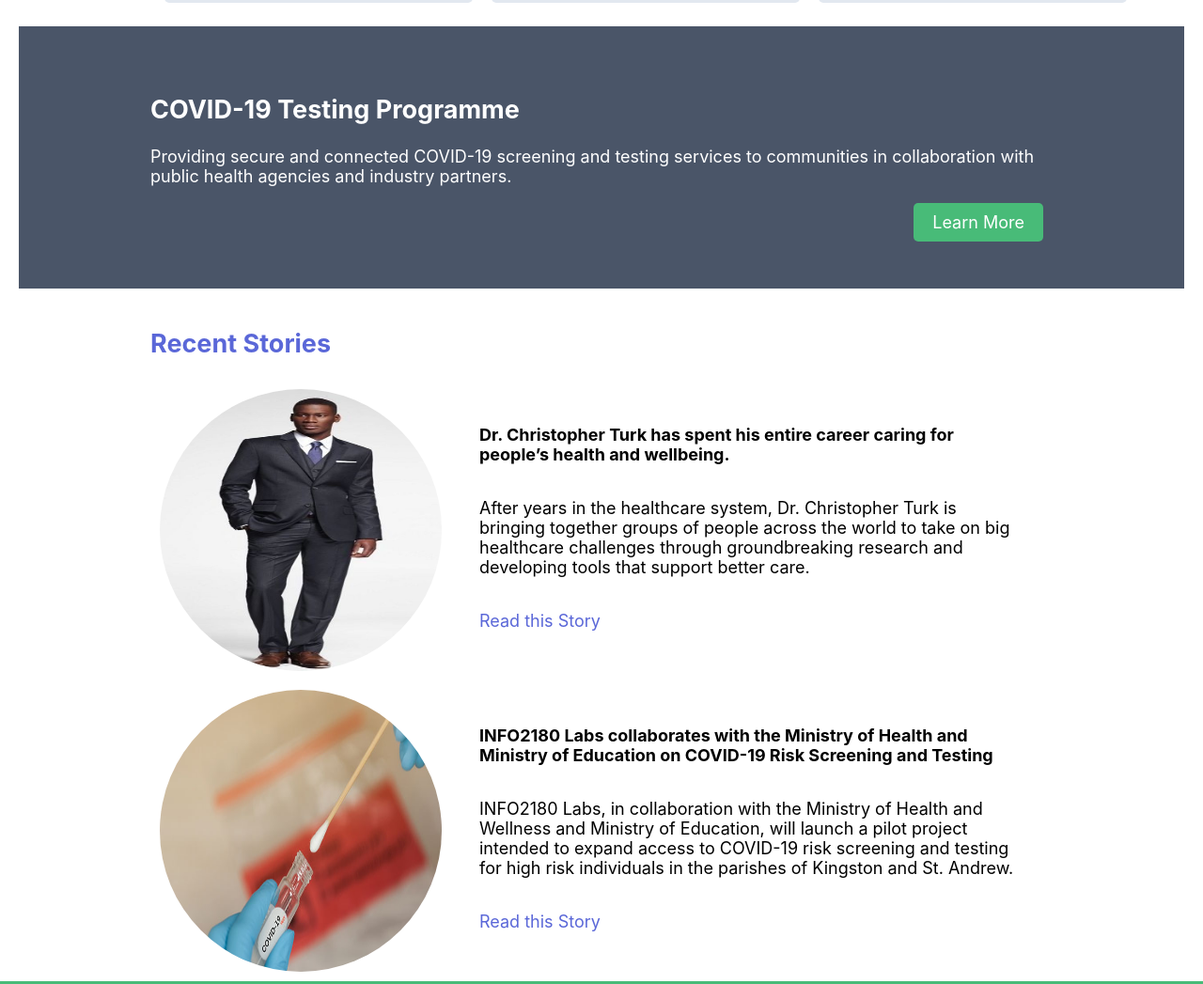
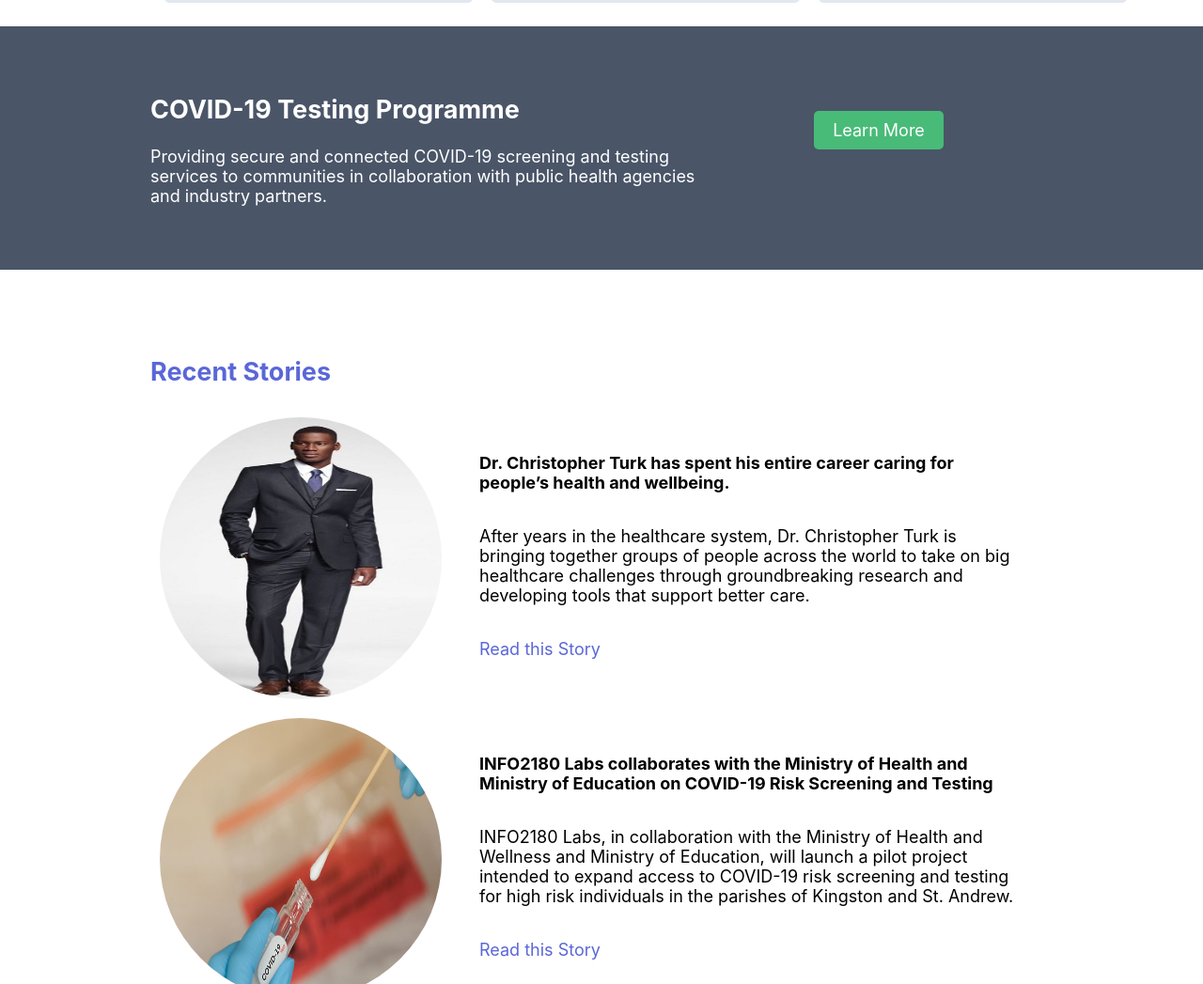
Before and after one commit to PatreceCampbell/info2180-project1, a plain HTML site: page index.html in a window 1280 px wide. Shown: the part 906-1953 px from the top of the page at 94% size. Drawn offline with Linux system fonts and the light colour scheme.

Commit message:
Edited Styles in file using styles.css

```diff
--- a/styles.css
+++ b/styles.css
@@ -67,13 +67,14 @@ header li a:hover {
     padding-top: 50px;
     width: 900px;
 }
+
 .overview-hero .container img{
     float: left;
     width:200px;
     height:200px;
     padding-left: 30px;
     margin: 30px 50px;
- }
+}
 
 .learn-about {
     grid-row: 2;
@@ -121,18 +122,36 @@ header li a:hover {
 
 .testing {
     grid-row: 3;
+    display: inline;
+    flex-direction: row;
     background-color: #4A5568;
     color: white;
     padding: 50px;
-    margin: 20px
+    margin-top: 20px;
+    margin-bottom: 20px;
+}
+
+.testing .container{
+    display: grid;
+    grid-template-columns: auto auto;
+    grid-template-rows: auto;
+}
+
+.cta {
+    grid-column: 2;
+    grid-row: 1;
+    align-items: center;
+    padding-top: 50px;
 }
 
 .testing-desciption{
+    grid-column: 1;
+    grid-row: 1;
     text-align: left;
+    width: 600px;
 }
 
 .testing a {
-    float: right;
     background-color: #48BB78;
     border-radius: 5px;
     padding-top: 10px;
@@ -145,7 +164,9 @@ header li a:hover {
 }
 
 .stories {
-     grid-row: 4;
+    grid-row: 4;
+    padding: 20px;
+    margin: 30px;
 }
 
 .stories h2 {
@@ -198,6 +219,10 @@ article img{
     justify-content: center;
 }
 
+.newsletter h3 {
+    text-align: center;
+}
+
 .newsletter input{
     padding: 10px;
     padding-right: 80px;
```
